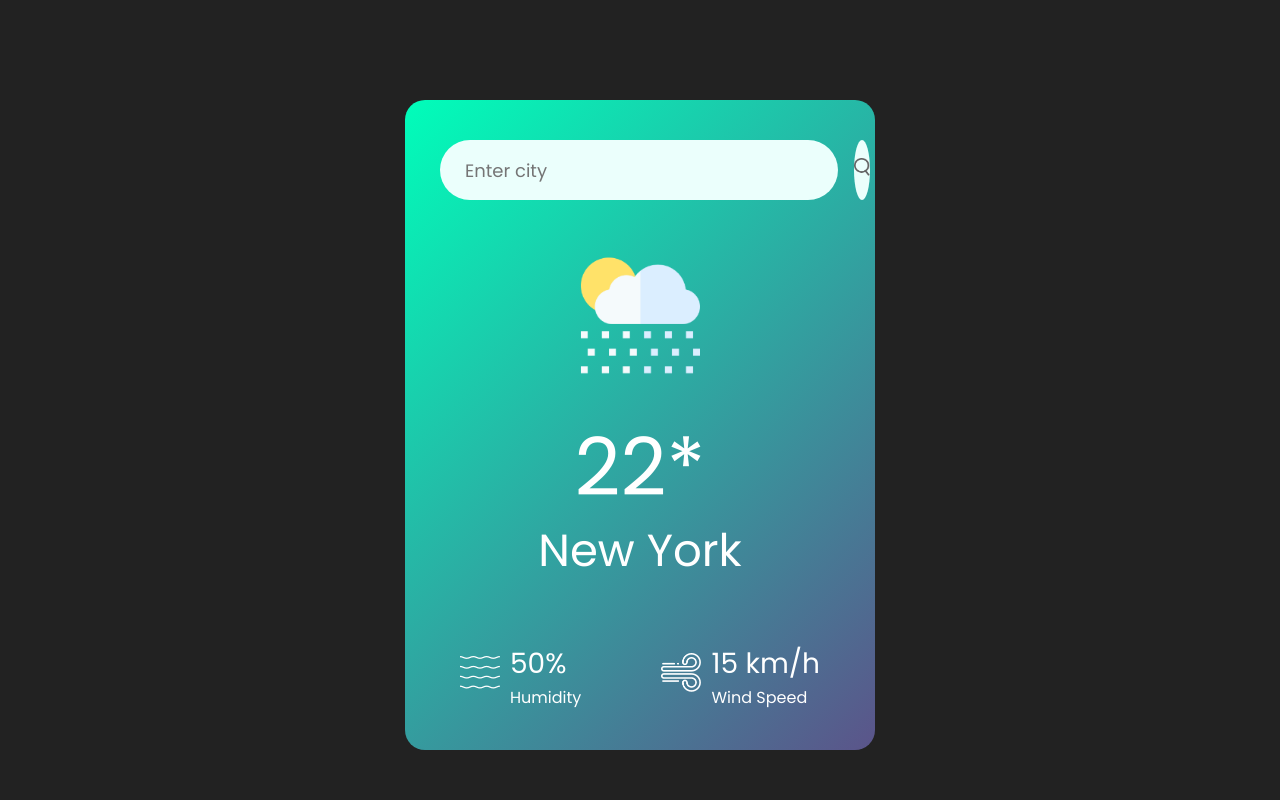
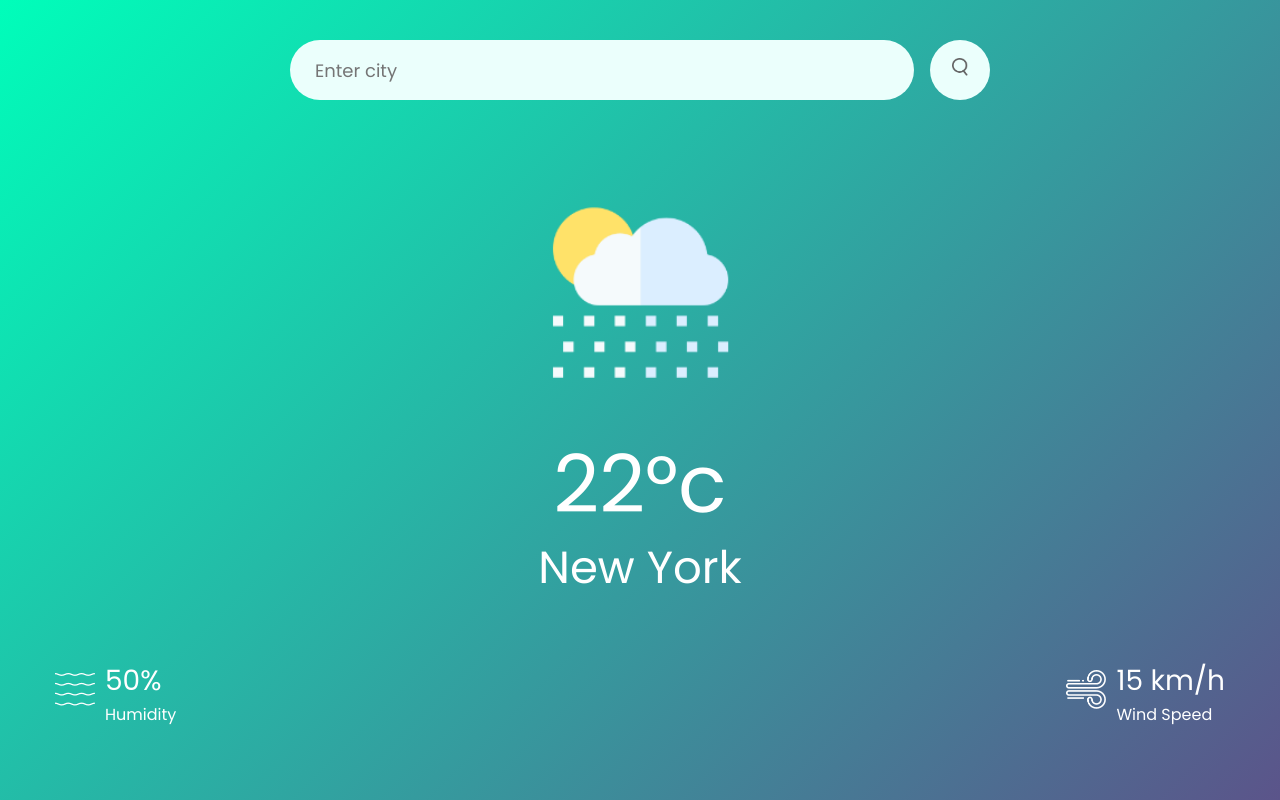
Before and after one commit to 196Sebastian/weather-made-simple, a plain HTML site: page index.html in a window 1280 px wide. Drawn offline with Linux system fonts and the light colour scheme.

Commit message:
file clean up

```diff
--- a/general-style.css
+++ /dev/null
@@ -1,96 +0,0 @@
-* {
-  margin: 0;
-  padding: 0;
-  font-family: 'Poppins', sans-serif;
-  box-sizing: border-box;
-}
-
-body {
-  background-color: #222;
-}
-
-.card {
-  width: 90%;
-  max-width: 470px;
-  background: linear-gradient(135deg, #00feba, #5b548a);
-  color: #fff;
-  margin: 100px auto 0;
-  border-radius: 20px;
-  padding: 40px 35px;
-  text-align: center;
-}
-
-.search {
-  width: 100%;
-  display: flex;
-  align-items: center;
-  justify-content: space-between;
-}
-
-.search input {
-  border: 0;
-  outline: 0;
-  background-color: #ebfffc;
-  color: #555;
-  padding: 10px 25px;
-  height: 60px;
-  border-radius: 30px;
-  flex: 1;
-  margin-right: 16px;
-  font-size: 18px;
-}
-
-.search button {
-  border: 0;
-  outline: 0;
-  background: #ebfffc;
-  border-radius: 50%;
-  width: 60px;
-  height: 60px;
-  cursor: pointer;
-}
-
-.search button img {
-  width: 16px;
-}
-
-.weather-icon {
-  width: 170px;
-  margin-top: 30px;
-}
-
-.weather h1 {
-  font-size: 80px;
-  font-weight: 500;
-}
-
-.weather h2 {
-  font-size: 45px;
-  font-weight: 400;
-  margin-top: -10px;
-}
-
-.weather-details {
-  display: flex;
-  align-items: center;
-  justify-content: space-between;
-  padding: 0 20px;
-  margin-top: 50px;
-}
-
-.col {
-  display: flex;
-  align-items: center;
-  text-align: left;
-}
-
-.col img {
-  width: 40px;
-  margin-right: 10px;
-}
-
-.humidity,
-.wind {
-  font-size: 28px;
-  margin-top: 8px;
-}
--- a/index.html
+++ b/index.html
@@ -8,7 +8,9 @@
   <meta charset="UTF-8">
   <meta name="viewport" content="width=device-width, initial-scale=1.0">
 
-  <link rel="stylesheet" href="general-style.css">
+  <link rel="stylesheet" href="styles/general-style.css">
+  <link rel="stylesheet" href="styles/weather-details-styles.css">
+  <link rel="stylesheet" href="styles/search-container-style.css">
 
   <link rel="preconnect" href="https://fonts.googleapis.com">
   <link rel="preconnect" href="https://fonts.gstatic.com" crossorigin>
@@ -17,16 +19,24 @@
 
 <body>
 
-  <div class="card">
-    <div class="search">
-      <input type="text" placeholder="Enter city" spellcheck="true">
-      <button><img src="images/search.png"></button>
-    </div>
+  <main>
+    <header class="header">
+      <div class="left-section"></div>
 
-    <div class="weather">
-      <img class="weather-icon" src="images/rain.png">
-      <h1 class="temp">22*</h1>
-      <h2 class="city">New York</h2>
+      <div class="search-section">
+        <input type="text" placeholder="Enter city" spellcheck="true">
+        <button><img src="images/search.png"></button>
+      </div>
+
+      <div class="right-section"></div>
+    </header>
+
+    <section>
+      <div class="weather-display">
+        <img class="weather-icon" src="images/rain.png">
+        <h1 class="temp">22°c</h1>
+        <h2 class="city">New York</h2>
+      </div>
 
       <div class="weather-details">
         <div class="col">
@@ -45,8 +55,8 @@
           </div>
         </div>
       </div>
-    </div>
-  </div>
+    </section>
+  </main>
 
 </body>
 
--- /dev/null
+++ b/styles/general-style.css
@@ -0,0 +1,18 @@
+* {
+  margin: 0;
+  padding: 0;
+  font-family: 'Poppins', sans-serif;
+  box-sizing: border-box;
+}
+
+body {
+  background-color: #222;
+}
+
+main {
+  height: 100vh;
+  background: linear-gradient(135deg, #00feba, #5b548a);
+  color: #fff;
+  padding: 40px 35px;
+  text-align: center;
+}
--- /dev/null
+++ b/styles/search-container-style.css
@@ -0,0 +1,38 @@
+.header {
+  display: flex;
+  flex-direction: row;
+  justify-content: space-between;
+}
+
+.search-section {
+  display: flex;
+  align-items: center;
+  width: 700px;
+}
+
+.search-section input {
+  border: 0;
+  outline: 0;
+  background-color: #ebfffc;
+  color: #555;
+  padding: 10px 25px;
+  height: 60px;
+  border-radius: 30px;
+  flex: 1;
+  margin-right: 16px;
+  font-size: 18px;
+}
+
+.search-section button {
+  border: 0;
+  outline: 0;
+  background: #ebfffc;
+  border-radius: 50%;
+  width: 60px;
+  height: 60px;
+  cursor: pointer;
+}
+
+.search-section button img {
+  width: 16px;
+}
--- /dev/null
+++ b/styles/weather-details-styles.css
@@ -0,0 +1,46 @@
+.weather-display {
+  margin-top: 12px;
+}
+
+.weather-details {
+  display: flex;
+  align-items: center;
+  justify-content: space-between;
+  padding: 0 20px;
+  margin-top: 50px;
+}
+
+.col {
+  display: flex;
+  align-items: center;
+  text-align: left;
+}
+
+
+.col img {
+  width: 40px;
+  margin-right: 10px;
+}
+
+.humidity,
+.wind {
+  font-size: 28px;
+  margin-top: 8px;
+}
+
+.weather-icon {
+  width: 250px;
+  margin-top: 55px;
+}
+
+.weather-display h1 {
+  text-wrap: nowrap;
+  font-size: 80px;
+  font-weight: 500;
+}
+
+.weather-display h2 {
+  font-size: 45px;
+  font-weight: 400;
+  margin-top: -10px;
+}
```
